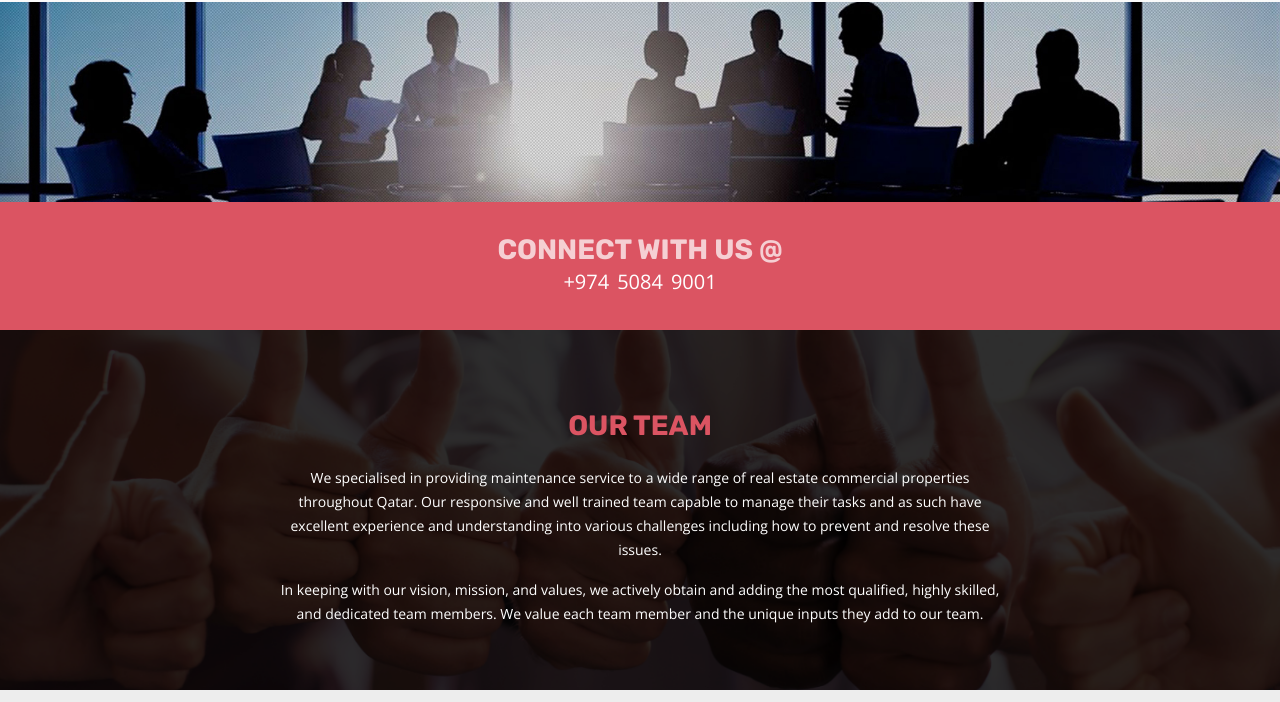
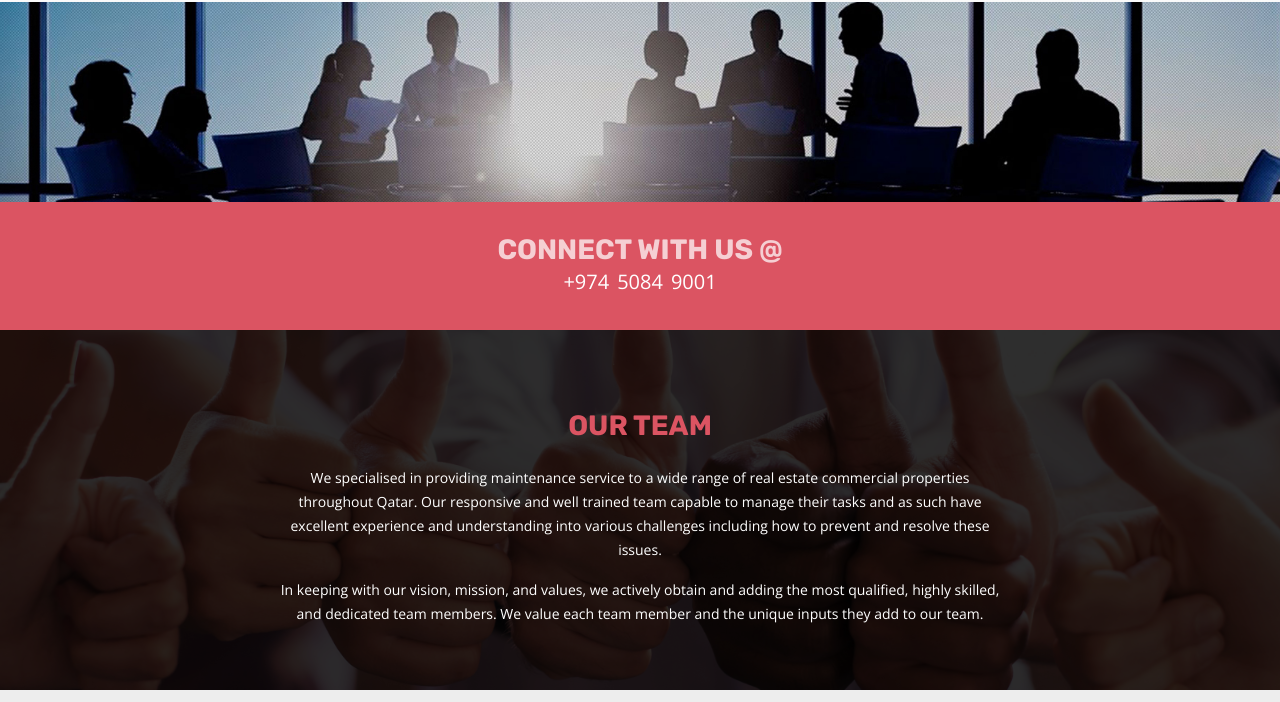
Before and after one commit to rans0000/versus, a website built with Parcel: page src/our-team.html in a window 1280 px wide. Shown: the part 98-800 px from the top of the page. Built offline with nearby package versions, Linux system fonts and the light colour scheme.

Commit message:
set different feature image  for about & out-team pages

```diff
--- a/src/our-team.html
+++ b/src/our-team.html
@@ -68,7 +68,7 @@
                 <!-- callus-banner ends here -->
 
                 <!-- our-values starts here -->
-                <article class="our-values-wrapper">
+                <article class="our-values-wrapper our-team-wrapper">
                     <div class="container">
                         <h3 class="title heading-2 text-secondary align-center">Our Team</h3>
                         <div class="desc-box text-white">
--- a/src/scss/styles.scss
+++ b/src/scss/styles.scss
@@ -1304,7 +1304,7 @@ a.icon-group-bare {
 .our-values-wrapper {
     padding: spacing(10, 0, 6);
     color: white;
-    background: $color-primary url(../images/thumbs-up-bg.png?as=webp) no-repeat center center;
+    background: $color-primary url(../images/dark-workers-bg.jpg?as=webp) no-repeat center center;
     background-size: cover;
 
     .container > .desc-box {
@@ -1344,6 +1344,9 @@ a.icon-group-bare {
             }
         }
     }
+}
+.our-team-wrapper {
+    background: $color-primary url(../images/thumbs-up-bg.png?webp) no-repeat center center;
 }
 // -----------------------------------------
 .sustainability-wrapper {
```
